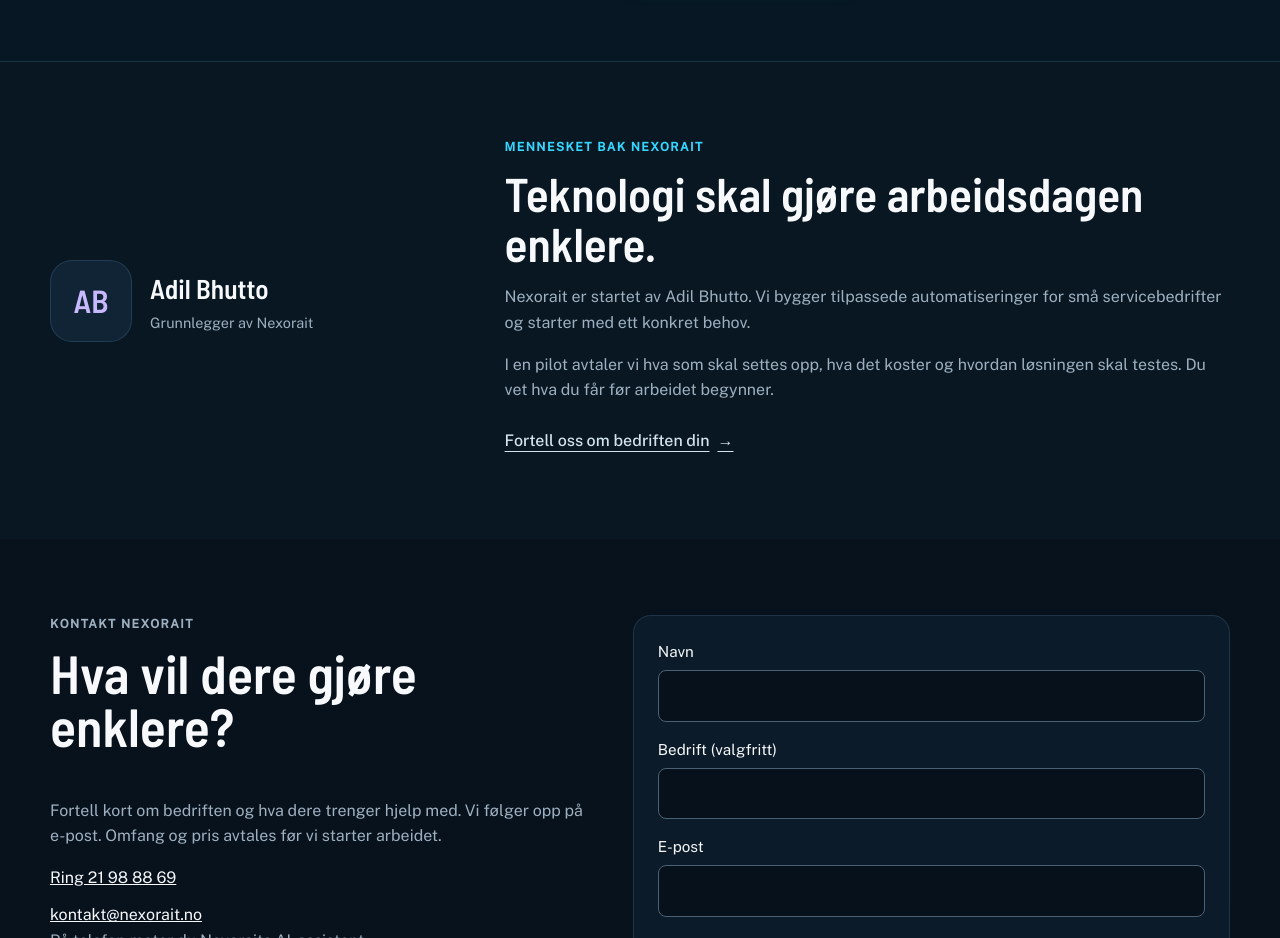
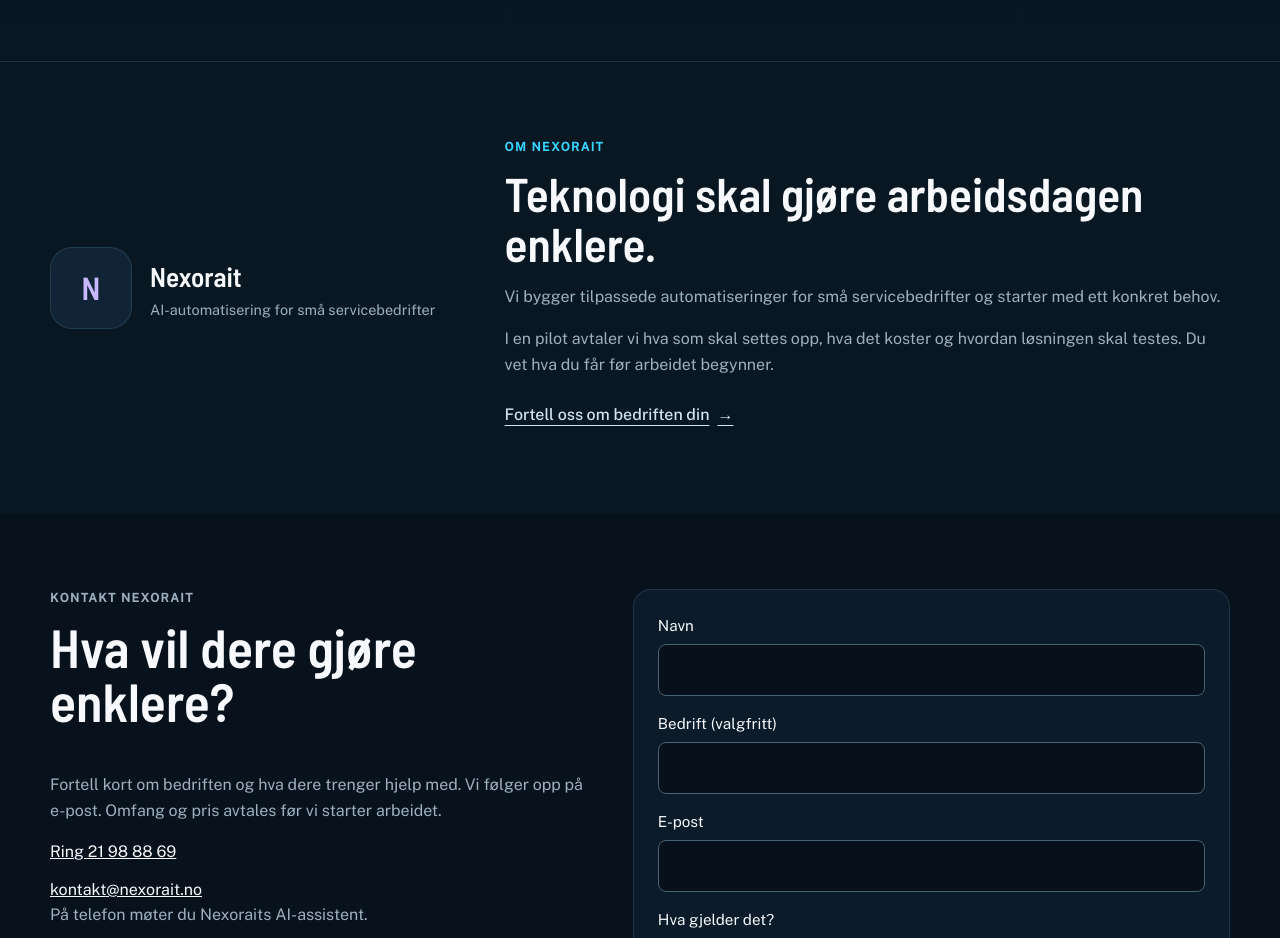
Before and after one commit to nexorait-norway/nexorait-no, a plain HTML site: page index.html in a window 1280 px wide. Shown: the part 4320-5258 px from the top of the page. Drawn offline with Linux system fonts and the light colour scheme.

Commit message:
Remove owner identification from public website

```diff
--- a/index.html
+++ b/index.html
@@ -300,13 +300,13 @@
     <section id="om" class="section about-section">
       <div class="container about-grid">
         <div class="founder-card">
-          <span class="founder-initials" aria-hidden="true">AB</span>
-          <div><h3>Adil Bhutto</h3><p>Grunnlegger av Nexorait</p></div>
+          <span class="founder-initials" aria-hidden="true">N</span>
+          <div><h3>Nexorait</h3><p>AI-automatisering for små servicebedrifter</p></div>
         </div>
         <div class="about-copy">
-          <p class="eyebrow">MENNESKET BAK NEXORAIT</p>
+          <p class="eyebrow">OM NEXORAIT</p>
           <h2>Teknologi skal gjøre arbeidsdagen enklere.</h2>
-          <p>Nexorait er startet av Adil Bhutto. Vi bygger tilpassede automatiseringer for små servicebedrifter og starter med ett konkret behov.</p>
+          <p>Vi bygger tilpassede automatiseringer for små servicebedrifter og starter med ett konkret behov.</p>
           <p>I en pilot avtaler vi hva som skal settes opp, hva det koster og hvordan løsningen skal testes. Du vet hva du får før arbeidet begynner.</p>
           <a class="text-link" href="#kontakt">Fortell oss om bedriften din <span aria-hidden="true">→</span></a>
         </div>
```
